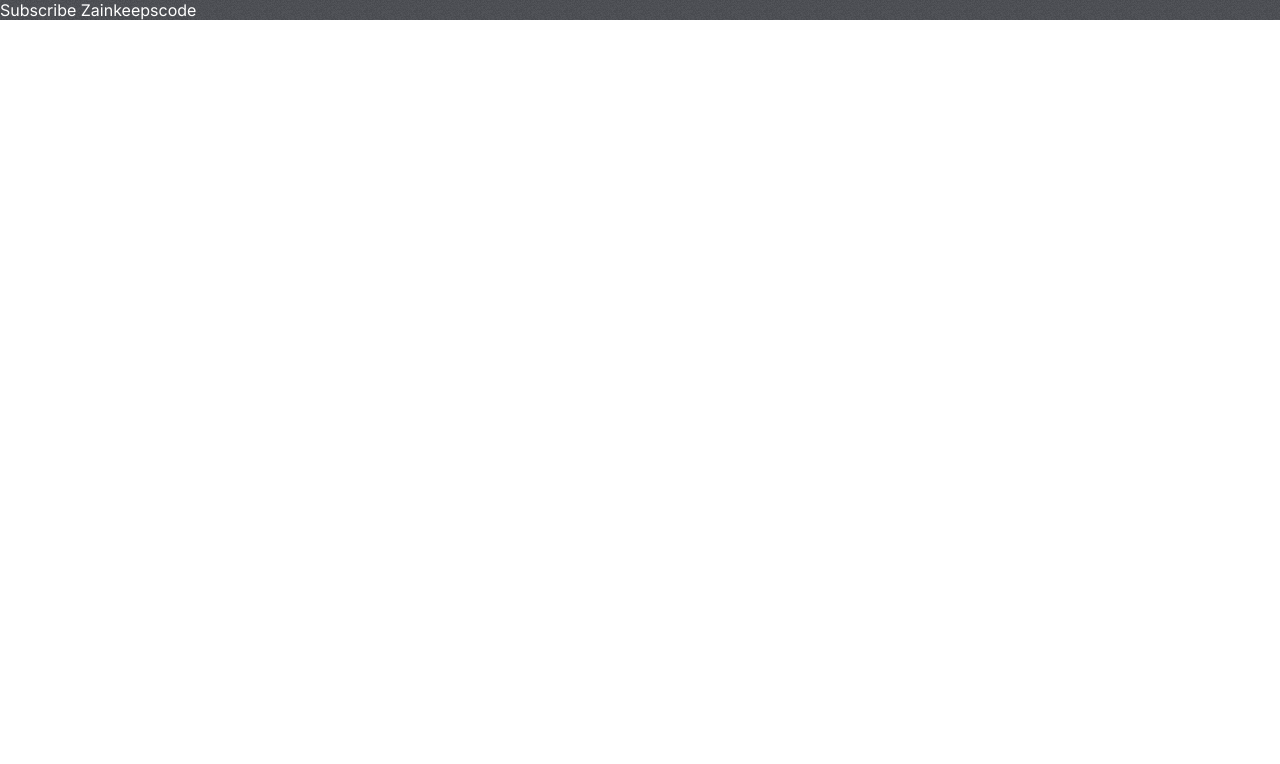
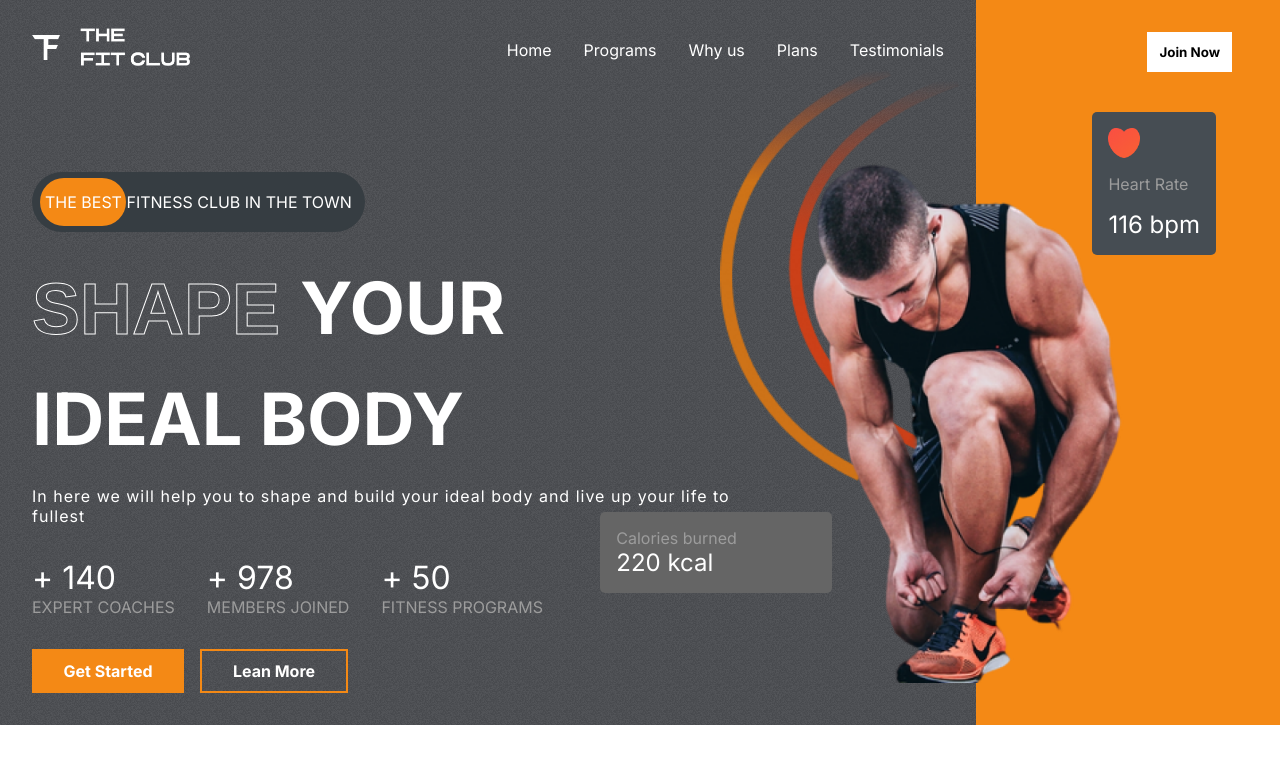
Before and after one commit to ismailcet/FitClub, a React (Create React App) app: page / in a window 1280 px wide. Shown: the top 764 px of the page. Built offline with nearby package versions, Linux system fonts and the light colour scheme.

Commit message:
Hero Section is complated

```diff
--- a/src/App.css
+++ b/src/App.css
@@ -21,3 +21,24 @@
 ::-webkit-scrollbar{
   display: none;
 }
+.stroke-text{
+  color: transparent;
+  font-family: Arial, Helvetica, sans-serif;
+  -webkit-text-stroke-width: 1px;
+  -webkit-text-stroke-color: white;
+}
+
+.btn{
+  background-color: #fff;
+  padding: 0.5rem;
+  font-weight: bold;
+  border: 4px solid transparent;
+  transition: 300ms all;
+  display:flex;
+  align-items: center;
+  justify-content: center;
+}
+
+.btn:hover{
+  cursor: pointer;
+}
--- a/src/App.js
+++ b/src/App.js
@@ -1,8 +1,9 @@
-import './App.css';
+import "./App.css";
+import Hero from "./components/Hero/Hero";
 function App() {
   return (
     <div className="App">
-          <span style={{color: 'white'}}>Subscribe Zainkeepscode</span>
+      <Hero />
     </div>
   );
 }
--- /dev/null
+++ b/src/components/Header/Header.jsx
@@ -0,0 +1,19 @@
+import React from "react";
+import "./header.css";
+import Logo from "../../assets/logo.png";
+const Header = () => {
+  return (
+    <div className="header">
+      <img src={Logo} alt="Logo-img" className="logo" />
+      <ul className="header-menu">
+        <li>Home</li>
+        <li>Programs</li>
+        <li>Why us</li>
+        <li>Plans</li>
+        <li>Testimonials</li>
+      </ul>
+    </div>
+  );
+};
+
+export default Header;
--- /dev/null
+++ b/src/components/Header/header.css
@@ -0,0 +1,19 @@
+.header{
+    display: flex;
+    justify-content: space-between;
+}
+.logo{
+    width: 10rem;
+    height: 3rem;
+}
+.header-menu{
+    display: flex;
+    list-style-type: none;
+    gap: 2rem;
+    color: white;
+}
+
+.header-menu>li:hover{
+    cursor: pointer;
+    color: var(--orange);
+}
--- /dev/null
+++ b/src/components/Hero/Hero.jsx
@@ -0,0 +1,85 @@
+import React from "react";
+import "./hero.css";
+import Header from "../Header/Header";
+import hero_image from "../../assets/hero_image.png";
+import hero_image_back from "../../assets/hero_image_back.png";
+import Heart from "../../assets/heart.png";
+import Calories from "../../assets/calories.png";
+const Hero = () => {
+  return (
+    <div className="hero">
+      <div className="left-h">
+        <Header />
+        {/* The Best Ad */}
+        <div className="the-best-ad">
+          <div></div>
+          <span>the best fitness club in the town</span>
+        </div>
+        {/* Hero Heading */}
+        <div className="hero-text">
+          <div>
+            <span className="stroke-text">Shape </span>
+            <span>your</span>
+          </div>
+          <div>
+            <span>Ideal Body</span>
+          </div>
+          <div>
+            <span>
+              In here we will help you to shape and build your ideal body and
+              live up your life to fullest
+            </span>
+          </div>
+        </div>
+        {/* Figures */}
+        <div className="figures">
+          <div>
+            <span>+ 140</span>
+            <span>Expert Coaches</span>
+          </div>
+          <div>
+            <span>+ 978</span>
+            <span>members joined</span>
+          </div>
+          <div>
+            <span>+ 50</span>
+            <span>fitness programs</span>
+          </div>
+        </div>
+        {/* Hero Buttons */}
+        <div className="hero-buttons">
+          <buttons className="btn">Get Started</buttons>
+          <buttons className="btn">Lean More</buttons>
+        </div>
+      </div>
+      <div className="right-h">
+        <button className="btn">Join Now</button>
+
+        <div className="heart-rate">
+          <img src={Heart} alt="Heart-img" />
+          <span>Heart Rate</span>
+          <span>116 bpm</span>
+        </div>
+
+        {/* Hero Images */}
+        <img src={hero_image} alt="Hero-image" className="hero-image" />
+        <img
+          src={hero_image_back}
+          alt="Hero-image-back"
+          className="hero-image-back"
+        />
+
+        {/* Calories */}
+        <div className="calories">
+          <img src={Calories} alt="Calories" className="calories" />
+          <div>
+            <span>Calories burned</span>
+            <span>220 kcal</span>
+          </div>
+        </div>
+      </div>
+    </div>
+  );
+};
+
+export default Hero;
--- /dev/null
+++ b/src/components/Hero/hero.css
@@ -0,0 +1,167 @@
+.hero{
+    display: flex;
+    justify-content: space-between;
+}
+.left-h{
+    padding:2rem;
+    padding-top: 1.5rem;
+    flex: 3;
+    gap: 2rem;
+    display: flex;
+    flex-direction: column;
+}
+.right-h{
+    flex:1;
+    position: relative;
+    background-color: var(--orange);
+}
+
+.the-best-ad{
+    margin-top:4rem;
+    background-color: #363d42;
+    border-radius:4rem;
+    width:fit-content;
+    padding: 20px 13px;
+    text-transform: uppercase;
+    color: #fff;
+    position: relative;
+    display: flex;
+    align-items: center;
+    justify-content: flex-start;
+}
+.the-best-ad>span{
+    z-index: 2;
+}
+.the-best-ad>div{
+    position: absolute;
+    background-color: var(--orange);
+    width: 5.4rem;
+    height:80%;
+    left:8px;
+    border-radius: 3rem;
+    z-index: 1;
+}
+
+.hero-text{
+    display: flex;
+    flex-direction: column;
+    gap: 1.5rem;
+    text-transform: uppercase;
+    font-size: 4.5rem;
+    font-weight:bold;
+    color: #fff;
+    text-overflow: inherit;
+}
+.hero-text>div:nth-of-type(3){
+    font-size: 1rem;
+    font-weight: 200;
+    text-transform: none;
+    letter-spacing: 1px;
+    width:80%;
+}
+
+.figures{
+    display: flex;
+    gap: 2rem;
+}
+
+.figures>div{
+    display: flex;
+    flex-direction:column;
+}
+.figures>div>span:nth-of-type(1){
+    color: #fff;
+    font-size: 2rem;
+}
+.figures>div>span:nth-of-type(2){
+    color: var(--gray);
+    text-transform: uppercase;
+}
+.hero-buttons{
+    display: flex;
+    gap: 1rem;
+    font-weight: normal;
+}
+.hero-buttons>:nth-child(1){
+    color: #fff;
+    background-color: var(--orange);
+    width: 8rem;
+}
+.hero-buttons>:nth-child(2){
+    color: white;
+    background-color: transparent;
+    border: 2px solid var(--orange);
+    width: 8rem;
+}
+
+.right-h>.btn{
+    position: absolute;
+    right: 3rem;
+    top: 2rem;
+    color: #000;
+}
+.heart-rate{
+    display: flex;
+    flex-direction:column;
+    gap:1rem;
+    background-color: var(--darkGrey);
+    width: fit-content;
+    padding:1rem;
+    align-items: start;
+    border-radius: 5px;
+    position: absolute;
+    right: 4rem;
+    top: 7rem;
+}
+.heart-rate>img{
+    width: 2rem;
+}
+.heart-rate>:nth-of-type(1){
+color: var(--gray);
+}
+
+.heart-rate>:nth-of-type(2){
+    color: white;
+    font-size: 1.5rem;
+}
+
+.hero-image{
+    position: absolute;
+    top: 10rem;
+    right: 8rem;
+    width: 23rem;
+}
+.hero-image-back{
+    position: absolute;
+    top: 4rem;
+    right: 20rem;
+    z-index: -1;
+    width:15rem;
+}
+
+.calories{
+    display: flex;
+    gap: 2rem;
+    background-color:var(--caloryCard);
+    border-radius: 5px;
+    padding: 1rem;
+    width:199.738px;
+    position: absolute;
+    top: 32rem;
+    right: 28rem;
+}
+.calories>img{
+    width:3rem;
+}
+.calories>div{
+    display: flex;
+    flex-direction:column;
+    justify-content: space-between;
+}
+.calories >div >:nth-child(1){
+    color: var(--gray);
+}
+.calories >div>:nth-of-type(2){
+    color: white;
+    font-size: 1.5rem;
+}
```
